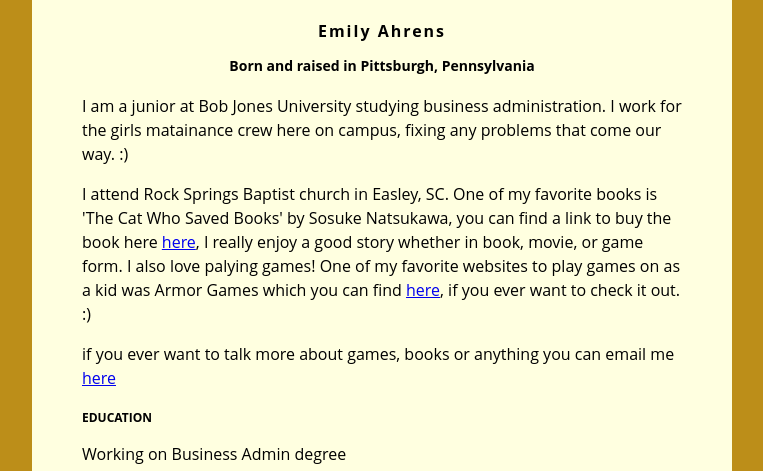
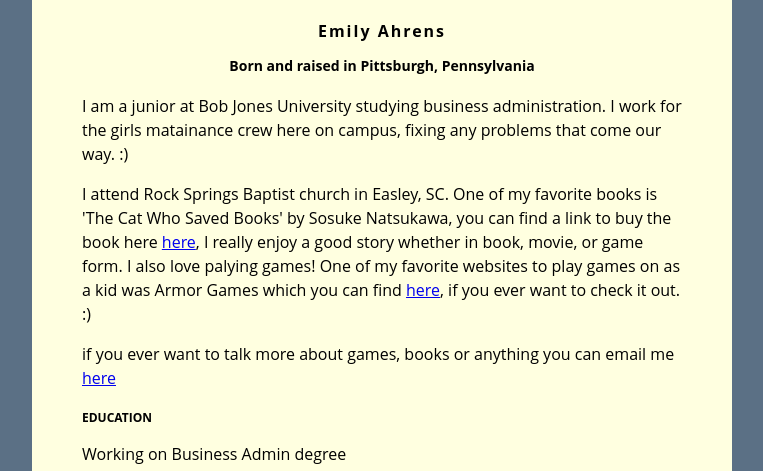
Before and after one commit to EmilyGA315/EmilyGA315.github.io, a plain HTML site: page index.html in a window 1280 px wide. Shown: the top 471 px of the page, without its empty margins (258-1021 px from the left). Drawn offline with Linux system fonts and the light colour scheme.

Commit message:
Update index.html

```diff
--- a/index.html
+++ b/index.html
@@ -2,7 +2,7 @@
 <head>
 <style>
 body {
-    background: #BC8E19;
+    background: #5b7085;
     font-family: Open Sans;
 }
 #content {
```
